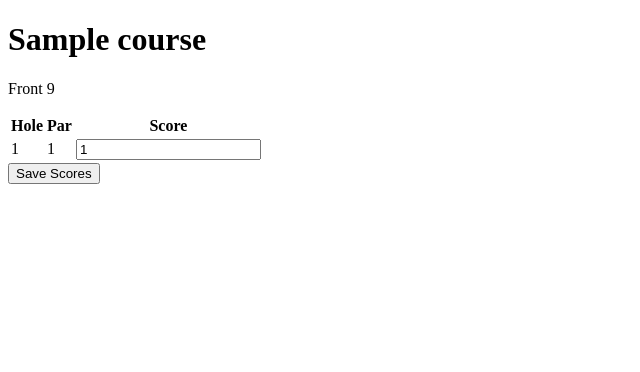
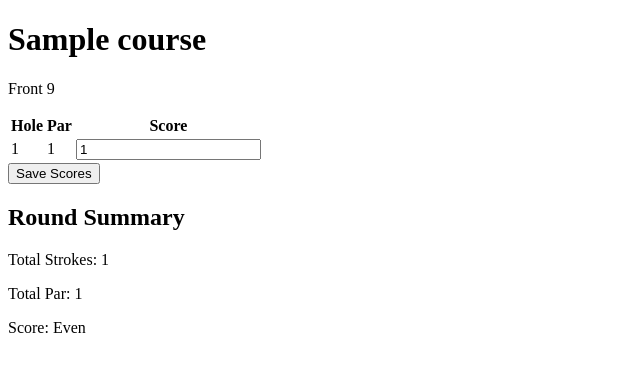
Before and after one commit to N-Smillie/golf-tracker-project, a Django app: page /rounds/1/ in a window 1280 px wide. Shown: the part 26-398 px from the top of the page, without its empty margins (0-640 px from the left). Run offline with Django 4.2, Linux system fonts and the light colour scheme; tables that the repository leaves empty hold one stand-in row (values such as "Sample post").

Commit message:
added round summary to template to show total strokes, total par and under/over par

```diff
--- a/rounds/templates/rounds/round_detail.html
+++ b/rounds/templates/rounds/round_detail.html
@@ -34,4 +34,20 @@
     <button type="submit">Save Scores</button>
 </form>
 
+<h2>Round Summary</h2>
+
+<p>Total Strokes: {{ total_strokes }}</p>
+<p>Total Par: {{ total_par }}</p>
+
+<p>
+    Score:
+    {% if score_vs_par > 0 %}
+        +{{ score_vs_par }}
+    {% elif score_vs_par < 0 %}
+        {{ score_vs_par }}
+    {% else %}
+        Even
+    {% endif %}
+</p>
+
 {% endblock %}
```
